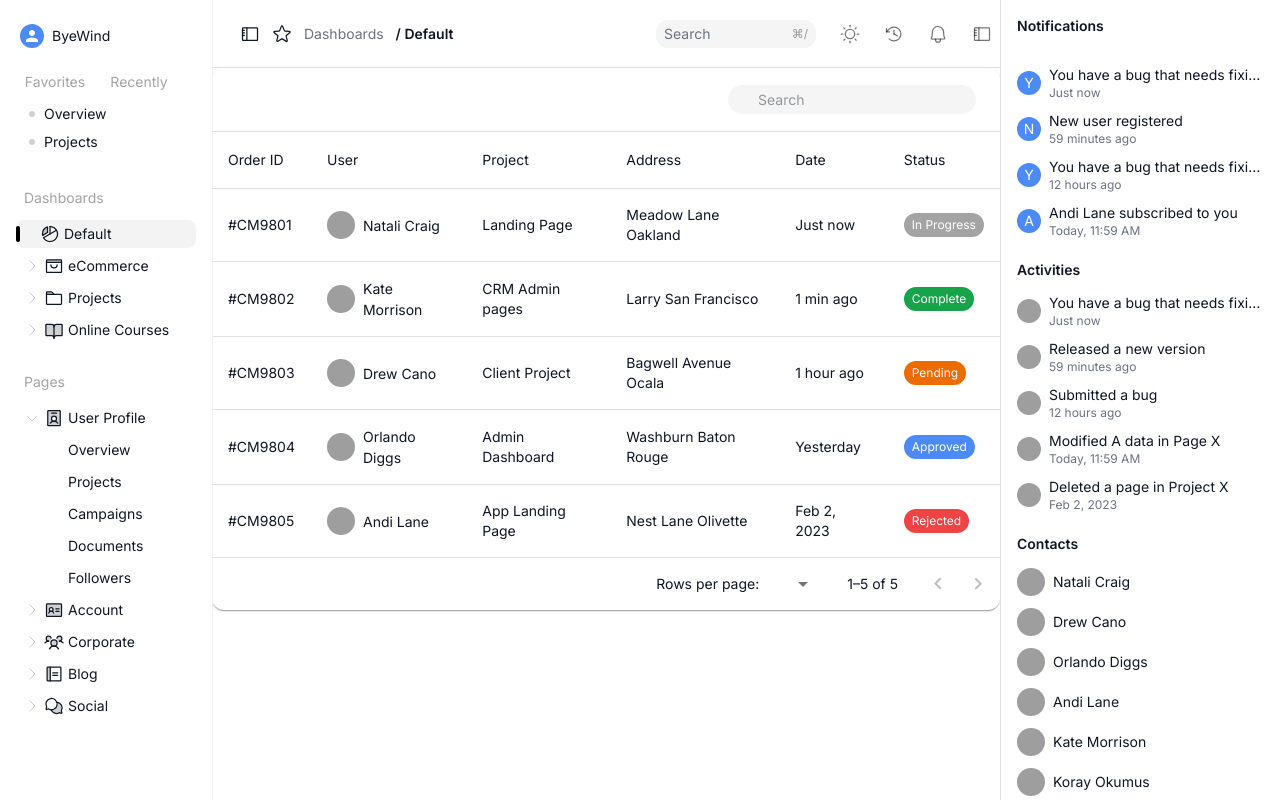
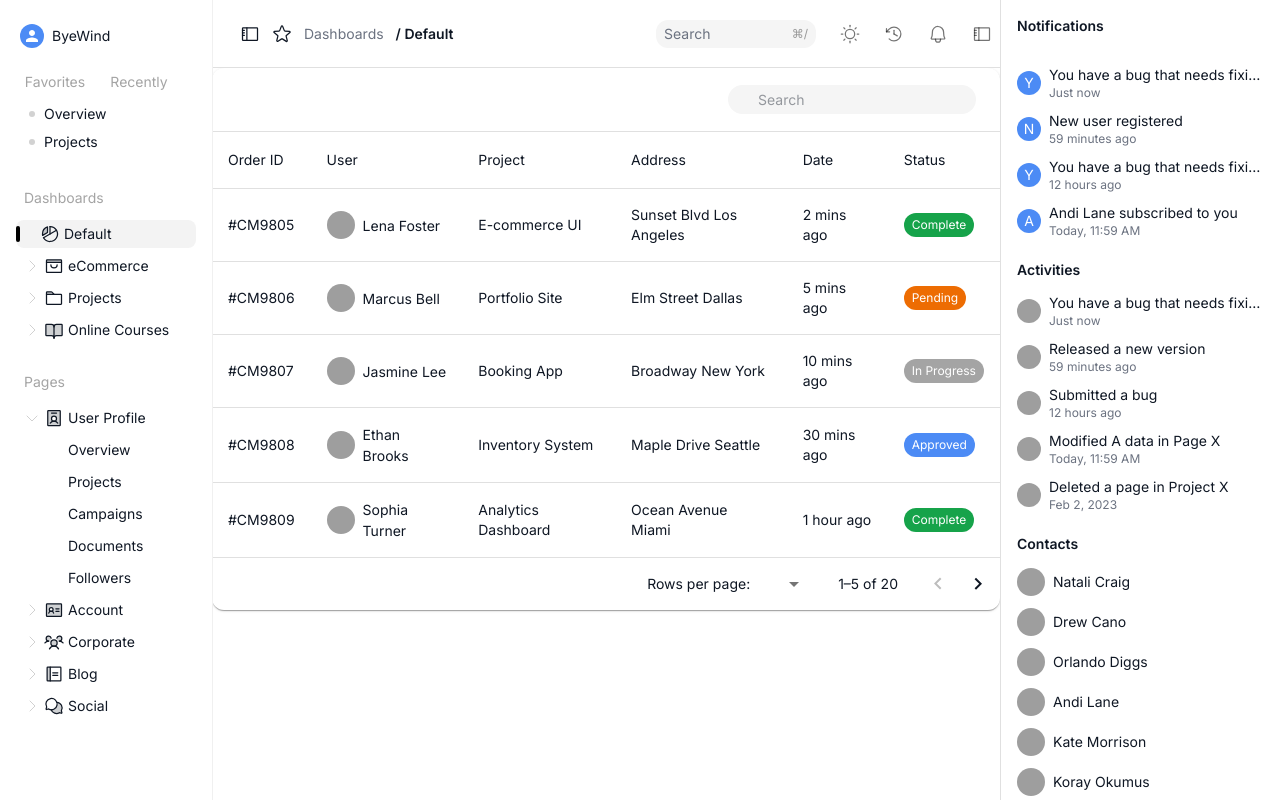
Before and after one commit to Ashish93-mrx/juspay-ui, a React (Vite) app: page /orders in a window 1280 px wide. Built offline with nearby package versions, Linux system fonts and the light colour scheme; grey boxes are pictures that could not be loaded; some icons are missing.

Commit message:
feat: fake data added

```diff
--- a/src/data/orders.js
+++ b/src/data/orders.js
@@ -1,44 +1,165 @@
 const orders = [
   {
-    id: '#CM9801',
-    user: { name: 'Natali Craig', avatar: 'https://i.pravatar.cc/40?img=1' },
-    project: 'Landing Page',
-    address: 'Meadow Lane Oakland',
-    date: 'Just now',
+    id: '#CM9805',
+    user: { name: 'Lena Foster', avatar: 'https://i.pravatar.cc/40?img=5' },
+    project: 'E-commerce UI',
+    address: 'Sunset Blvd Los Angeles',
+    date: '2 mins ago',
+    status: 'Complete'
+  },
+  {
+    id: '#CM9806',
+    user: { name: 'Marcus Bell', avatar: 'https://i.pravatar.cc/40?img=6' },
+    project: 'Portfolio Site',
+    address: 'Elm Street Dallas',
+    date: '5 mins ago',
+    status: 'Pending'
+  },
+  {
+    id: '#CM9807',
+    user: { name: 'Jasmine Lee', avatar: 'https://i.pravatar.cc/40?img=7' },
+    project: 'Booking App',
+    address: 'Broadway New York',
+    date: '10 mins ago',
     status: 'In Progress'
   },
   {
-    id: '#CM9802',
-    user: { name: 'Kate Morrison', avatar: 'https://i.pravatar.cc/40?img=2' },
-    project: 'CRM Admin pages',
-    address: 'Larry San Francisco',
-    date: '1 min ago',
+    id: '#CM9808',
+    user: { name: 'Ethan Brooks', avatar: 'https://i.pravatar.cc/40?img=8' },
+    project: 'Inventory System',
+    address: 'Maple Drive Seattle',
+    date: '30 mins ago',
+    status: 'Approved'
+  },
+  {
+    id: '#CM9809',
+    user: { name: 'Sophia Turner', avatar: 'https://i.pravatar.cc/40?img=9' },
+    project: 'Analytics Dashboard',
+    address: 'Ocean Avenue Miami',
+    date: '1 hour ago',
     status: 'Complete'
   },
   {
-    id: '#CM9803',
-    user: { name: 'Drew Cano', avatar: 'https://i.pravatar.cc/40?img=3' },
-    project: 'Client Project',
-    address: 'Bagwell Avenue Ocala',
-    date: '1 hour ago',
+    id: '#CM9810',
+    user: { name: 'Noah Bennett', avatar: 'https://i.pravatar.cc/40?img=10' },
+    project: 'Social Media App',
+    address: 'King Street Toronto',
+    date: '2 hours ago',
     status: 'Pending'
   },
   {
-    id: '#CM9804',
-    user: { name: 'Orlando Diggs', avatar: 'https://i.pravatar.cc/40?img=4' },
-    project: 'Admin Dashboard',
-    address: 'Washburn Baton Rouge',
-    date: 'Yesterday',
+    id: '#CM9811',
+    user: { name: 'Isla Morgan', avatar: 'https://i.pravatar.cc/40?img=11' },
+    project: 'Fitness Tracker',
+    address: 'Queen Road London',
+    date: '3 hours ago',
+    status: 'In Progress'
+  },
+  {
+    id: '#CM9812',
+    user: { name: 'Liam Hayes', avatar: 'https://i.pravatar.cc/40?img=12' },
+    project: 'Job Portal',
+    address: 'Riverwalk Chicago',
+    date: '4 hours ago',
     status: 'Approved'
   },
   {
-    id: '#CM9805',
-    user: { name: 'Andi Lane', avatar: 'https://i.pravatar.cc/40?img=5' },
-    project: 'App Landing Page',
-    address: 'Nest Lane Olivette',
-    date: 'Feb 2, 2023',
-    status: 'Rejected'
+    id: '#CM9813',
+    user: { name: 'Zoe Carter', avatar: 'https://i.pravatar.cc/40?img=13' },
+    project: 'Event Manager',
+    address: 'Hilltop Lane Denver',
+    date: 'Yesterday',
+    status: 'Complete'
+  },
+  {
+    id: '#CM9814',
+    user: { name: 'Mason Reed', avatar: 'https://i.pravatar.cc/40?img=14' },
+    project: 'Learning Platform',
+    address: 'Pine Street Austin',
+    date: 'Yesterday',
+    status: 'Pending'
+  },
+  {
+    id: '#CM9815',
+    user: { name: 'Ava Collins', avatar: 'https://i.pravatar.cc/40?img=15' },
+    project: 'Blog CMS',
+    address: 'Cedar Avenue Boston',
+    date: '2 days ago',
+    status: 'In Progress'
+  },
+  {
+    id: '#CM9816',
+    user: { name: 'Elijah Ross', avatar: 'https://i.pravatar.cc/40?img=16' },
+    project: 'Finance Tracker',
+    address: 'Spruce Lane Atlanta',
+    date: '2 days ago',
+    status: 'Approved'
+  },
+  {
+    id: '#CM9817',
+    user: { name: 'Mila James', avatar: 'https://i.pravatar.cc/40?img=17' },
+    project: 'Chat App',
+    address: 'Birch Street Phoenix',
+    date: '3 days ago',
+    status: 'Complete'
+  },
+  {
+    id: '#CM9818',
+    user: { name: 'Logan Price', avatar: 'https://i.pravatar.cc/40?img=18' },
+    project: 'HRMS Portal',
+    address: 'Willow Road Portland',
+    date: '3 days ago',
+    status: 'Pending'
+  },
+  {
+    id: '#CM9819',
+    user: { name: 'Chloe Rivera', avatar: 'https://i.pravatar.cc/40?img=19' },
+    project: 'Survey Builder',
+    address: 'Aspen Drive Nashville',
+    date: 'Last week',
+    status: 'In Progress'
+  },
+  {
+    id: '#CM9820',
+    user: { name: 'Henry Cooper', avatar: 'https://i.pravatar.cc/40?img=20' },
+    project: 'Notes App',
+    address: 'Oak Street Minneapolis',
+    date: 'Last week',
+    status: 'Approved'
+  },
+  {
+    id: '#CM9821',
+    user: { name: 'Grace Mitchell', avatar: 'https://i.pravatar.cc/40?img=21' },
+    project: 'Weather Widget',
+    address: 'Palm Avenue Tampa',
+    date: 'Last week',
+    status: 'Complete'
+  },
+  {
+    id: '#CM9822',
+    user: { name: 'Daniel Hughes', avatar: 'https://i.pravatar.cc/40?img=22' },
+    project: 'Kanban Board',
+    address: 'Lakeview Road Detroit',
+    date: 'Last week',
+    status: 'Pending'
+  },
+  {
+    id: '#CM9823',
+    user: { name: 'Aria Simmons', avatar: 'https://i.pravatar.cc/40?img=23' },
+    project: 'Form Builder',
+    address: 'Magnolia Street Raleigh',
+    date: 'Last month',
+    status: 'In Progress'
+  },
+  {
+    id: '#CM9824',
+    user: { name: 'Jack Patterson', avatar: 'https://i.pravatar.cc/40?img=24' },
+    project: 'GeoTasker',
+    address: 'Mission Road San Diego',
+    date: 'Last month',
+    status: 'Approved'
   }
-]
+];
+
 
 export default orders
```
